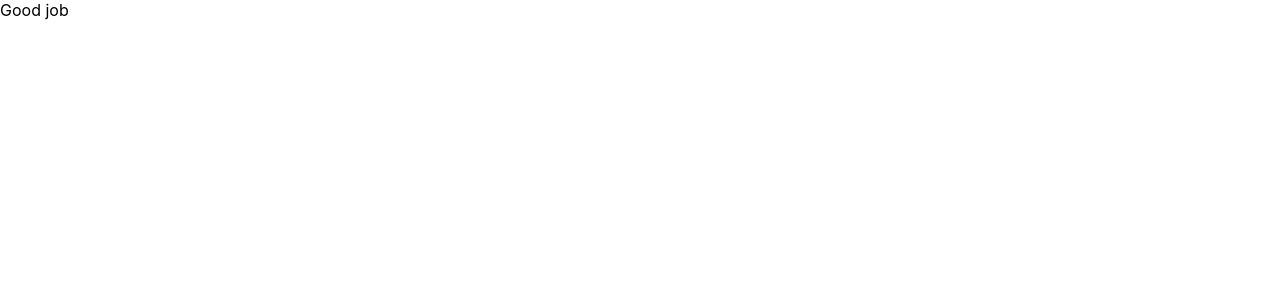
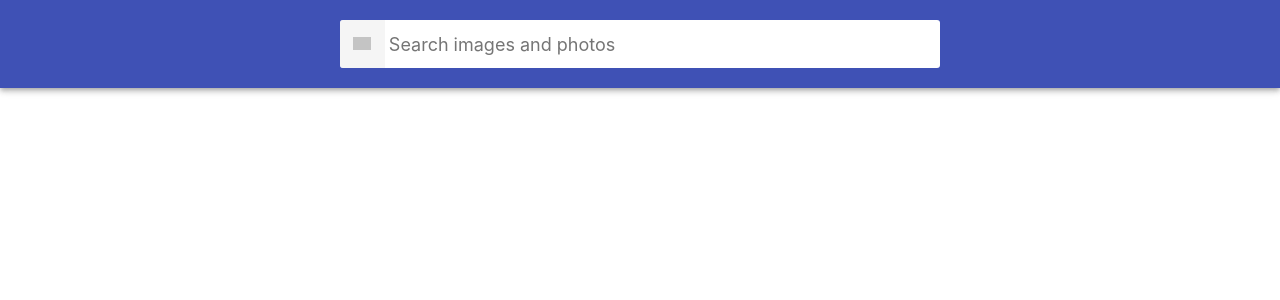
Before and after one commit to YaroslavVyshynskyi/goit-react-hw-03-image-finder, a React (Create React App) app: page / in a window 1280 px wide. Shown: the top 300 px of the page. Built offline with nearby package versions, Linux system fonts and the light colour scheme; grey boxes are pictures that could not be loaded.

Commit message:
add searchbar

```diff
--- a/src/components/App.jsx
+++ b/src/components/App.jsx
@@ -1,22 +1,30 @@
 import React, { Component } from 'react';
+import Searchbar from './Searchbar/Searchbar'
+import ImageGallery from'./ImageGallery/ImageGallery'
 
 
 const key = "27771595-431aa52f6f585107eea577c49";
+const url = "https://pixabay.com/api/?q=cat&page=1&key=your_key&image_type=photo&orientation=horizontal&per_page=12"
 
 class App extends Component {
   state = {
+    images:"",
     id: "",
     webformatURL: "",
     largeImageURL: "",
   };
 
-
+  handleFormSubmit = images => {
+    console.log(images);
+    this.setState({ images });
+  };
 
 
   render() {
     return (
       <div>
-        Good job
+        <Searchbar onSubmit={this.handleFormSubmit} />
+        <ImageGallery images={this.state.images} />
       </div>
     );
   };
--- a/src/components/Button/Button.jsx
+++ b/src/components/Button/Button.jsx
@@ -0,0 +1 @@
+import React from "react";
--- a/src/components/ImageGallery/ImageGallery.jsx
+++ b/src/components/ImageGallery/ImageGallery.jsx
@@ -0,0 +1,33 @@
+import React, { Component } from "react";
+import css from "./ImageGallery.module.css";
+import ImageGalleryItem from "../ImageGalleryItem/ImageGalleryItem"
+
+class ImageGallery extends Component {
+
+    componentDidUpdate(prevProps) {
+
+        const prevImages = prevProps.images;
+        const nextImages = this.props.images;
+
+        if (prevProps.images !== this.props.images) {
+            console.log("gallery :", this.props.images);
+            fetch(`https://pixabay.com/api/?q=${nextImages}]&page=1&key=your_key&image_type=photo&orientation=horizontal&per_page=12`)
+                .then(res => res.json())
+                .then(console.log);
+        }
+    };
+
+
+    render() {
+        return (
+            <ul className={css.ImageGallery}>
+                {/* {this.props.images.map((image) => {
+                    <ImageGalleryItem image={image} />
+                })} */}
+            </ul>
+        )
+    };
+};
+
+
+export default ImageGallery;
--- /dev/null
+++ b/src/components/ImageGallery/ImageGallery.module.css
@@ -0,0 +1,12 @@
+.ImageGallery {
+    display: grid;
+    max-width: calc(100vw - 48px);
+    grid-template-columns: repeat(auto-fill, minmax(320px, 1fr));
+    grid-gap: 16px;
+    margin-top: 0;
+    margin-bottom: 0;
+    padding: 0;
+    list-style: none;
+    margin-left: auto;
+    margin-right: auto;
+}
--- a/src/components/ImageGalleryItem/ImageGalleryItem.jsx
+++ b/src/components/ImageGalleryItem/ImageGalleryItem.jsx
@@ -0,0 +1,17 @@
+import React from "react";
+import { Component } from "react";
+import css from "./ImageGalleryItem.module.css"
+
+class ImageGalleryItem extends Component {
+
+    render() {
+        return (
+            <li className={css.ImageGalleryItem}>
+                <img src="" alt="" className={css.ImageGalleryItem__image} />
+            </li>
+        );
+    };
+};
+
+
+export default ImageGalleryItem;
--- /dev/null
+++ b/src/components/ImageGalleryItem/ImageGalleryItem.module.css
@@ -0,0 +1,17 @@
+.ImageGalleryItem {
+    border-radius: 2px;
+    box-shadow: 0px 1px 3px 0px rgba(0, 0, 0, 0.2),
+        0px 1px 1px 0px rgba(0, 0, 0, 0.14), 0px 2px 1px -1px rgba(0, 0, 0, 0.12);
+}
+
+.ImageGalleryItem__image {
+    width: 100%;
+    height: 260px;
+    object-fit: cover;
+    transition: transform 250ms cubic-bezier(0.4, 0, 0.2, 1);
+}
+
+.ImageGalleryItem__image:hover {
+    transform: scale(1.03);
+    cursor: zoom-in;
+}
--- a/src/components/Searchbar/Searchbar.jsx
+++ b/src/components/Searchbar/Searchbar.jsx
@@ -1,20 +1,41 @@
+import React from "react";
+import { Component } from "react";
+import css from "./Searchbar.module.css";
+class Searchbar extends Component {
+    state = {
+        images: "",
+    }
 
-const Searchbar = (onSubmit) => {
+    handleInputChange = event => {
+        this.setState({ images: event.currentTarget.value.toLowerCase() });
+    };
 
-    render() {
+    handleSubmit = event => {
+        event.preventDefault();
+        if (this.state.images.trim() === "") {
+            alert("no images MF")
+            return;
+        }
+        this.props.onSubmit(this.state.images);
+        this.setState({ images: "" });
+    }
+
+        render() {
         return (
-            <header class="searchbar">
-                <form class="form">
-                    <button type="submit" class="button">
-                        <span class="button-label">Search</span>
+            <header className={css.Searchbar}>
+                <form className={css.SearchForm} onSubmit={this.handleSubmit}>
+                    <button type="submit" className={css.SearchForm__button}>
+                        <span className={css.SearchForm__button__label}>Search</span>
                     </button>
 
                     <input
-                        class="input"
+                        className={css.SearchForm__input}
                         type="text"
-                        autocomplete="off"
-                        autofocus
+                        // autocomplete="off"
+                        // autofocus
                         placeholder="Search images and photos"
+                        value={this.state.images}
+                        onChange={this.handleInputChange}
                     />
                 </form>
             </header>
--- /dev/null
+++ b/src/components/Searchbar/Searchbar.module.css
@@ -0,0 +1,75 @@
+.Searchbar {
+    top: 0;
+    left: 0;
+    position: sticky;
+    z-index: 1100;
+    display: flex;
+    justify-content: center;
+    align-items: center;
+    min-height: 64px;
+    padding-right: 24px;
+    padding-left: 24px;
+    padding-top: 12px;
+    padding-bottom: 12px;
+    color: #fff;
+    background-color: #3f51b5;
+    box-shadow: 0px 2px 4px -1px rgba(0, 0, 0, 0.2),
+        0px 4px 5px 0px rgba(0, 0, 0, 0.14), 0px 1px 10px 0px rgba(0, 0, 0, 0.12);
+}
+
+.SearchForm {
+    display: flex;
+    align-items: center;
+    width: 100%;
+    max-width: 600px;
+    background-color: #fff;
+    border-radius: 3px;
+    overflow: hidden;
+}
+
+.SearchForm__button {
+    display: inline-block;
+    width: 48px;
+    height: 48px;
+    border: 0;
+    background-image: url('https://image.flaticon.com/icons/svg/149/149852.svg');
+    background-size: 40%;
+    background-repeat: no-repeat;
+    background-position: center;
+    opacity: 0.6;
+    transition: opacity 250ms cubic-bezier(0.4, 0, 0.2, 1);
+    cursor: pointer;
+    outline: none;
+}
+
+.SearchForm__button:hover {
+    opacity: 1;
+}
+
+.SearchForm__button__label {
+    position: absolute;
+    width: 1px;
+    height: 1px;
+    padding: 0;
+    overflow: hidden;
+    clip: rect(0, 0, 0, 0);
+    white-space: nowrap;
+    clip-path: inset(50%);
+    border: 0;
+}
+
+.SearchForm__input {
+    display: inline-block;
+    width: 100%;
+    font: inherit;
+    font-size: 20px;
+    border: none;
+    outline: none;
+    padding-left: 4px;
+    padding-right: 4px;
+}
+
+.SearchForm__input::placeholder {
+    font: inherit;
+    font-size: 18px;
+}
```
